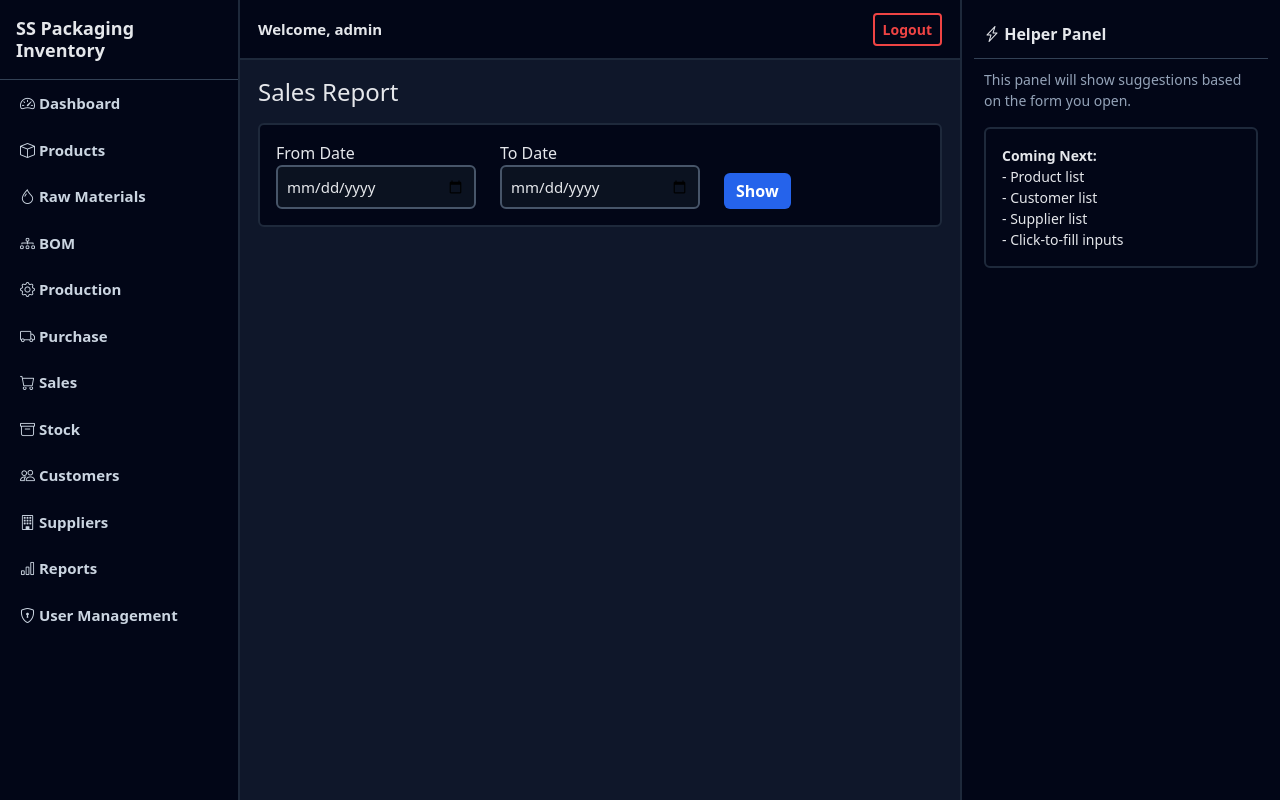
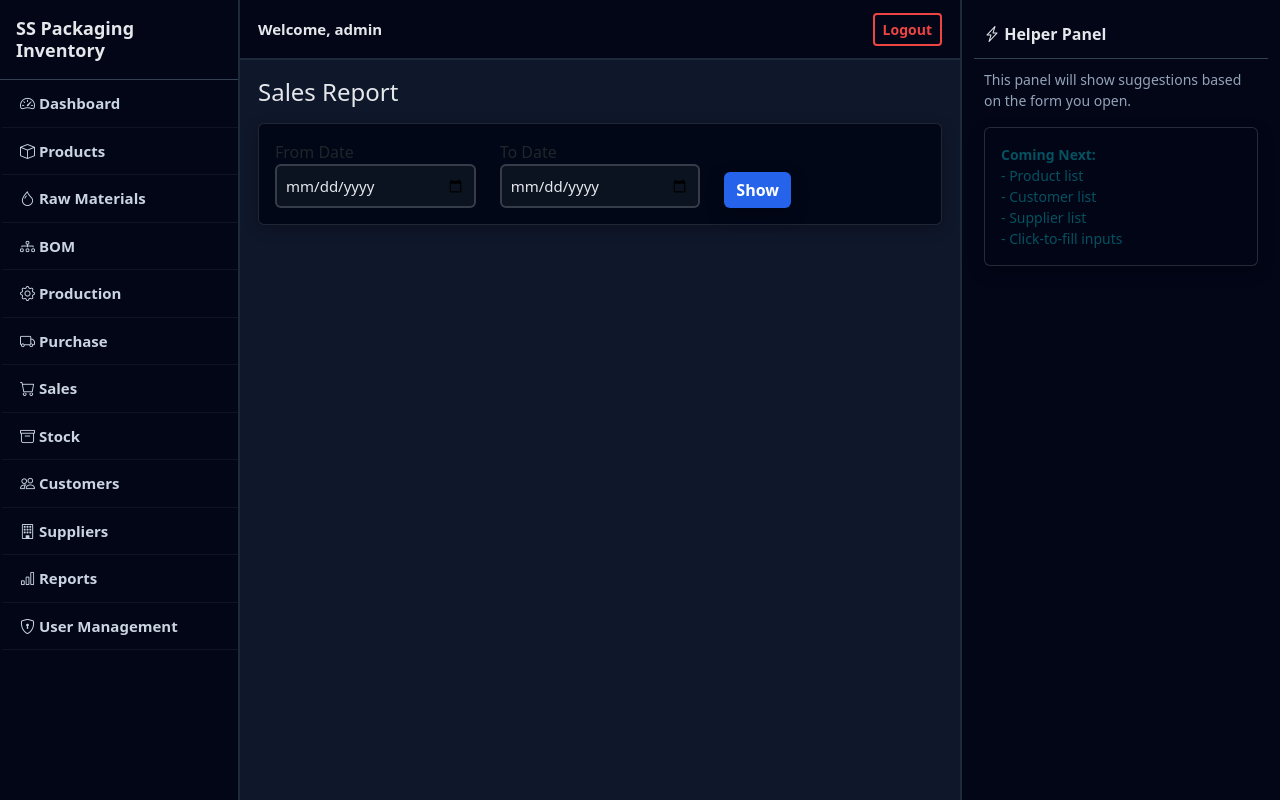
Before and after one commit to Pawan0472/bottle-inventory-, a Flask app: page /reports/sales in a window 1280 px wide. Run offline with Flask 3, Linux system fonts and the light colour scheme; a user stored in the database is signed in.

Commit message:
Improve UI clarity with borders and shadows

```diff
--- a/templates/base.html
+++ b/templates/base.html
@@ -13,7 +13,6 @@
         :root {
             --bg: #0f172a;
             --panel: #020617;
-            --panel2: #0b1220;
             --border: #1e293b;
             --border2: #334155;
             --text: #e5e7eb;
@@ -65,10 +64,11 @@
             font-size: 15px;
             font-weight: 600;
             border-left: 4px solid transparent;
+            border-bottom: 1px solid rgba(255,255,255,0.05);
         }
 
         .sidebar a:hover {
-            background: #0b1220;
+            background: rgba(255,255,255,0.03);
             color: white;
             border-left: 4px solid var(--accent);
         }
@@ -130,11 +130,11 @@
             color: var(--muted);
         }
 
-        /* ===== Inputs (High Contrast) ===== */
+        /* ===== Inputs (keep your dark look) ===== */
         input, select, textarea {
             background: #0b1220 !important;
             color: var(--text) !important;
-            border: 2px solid #475569 !important;
+            border: 2px solid rgba(255,255,255,0.18) !important;
             padding: 9px !important;
             font-size: 15px !important;
         }
@@ -143,9 +143,13 @@
             color: #64748b !important;
         }
 
+        input:hover, select:hover, textarea:hover {
+            border-color: rgba(56, 189, 248, 0.65) !important;
+        }
+
         input:focus, select:focus, textarea:focus {
             outline: none !important;
-            border-color: var(--accent) !important;
+            border-color: rgba(56, 189, 248, 0.95) !important;
             box-shadow: 0 0 0 3px rgba(56, 189, 248, 0.15) !important;
         }
 
@@ -154,10 +158,14 @@
             background: var(--btn) !important;
             border: none !important;
             font-weight: 700 !important;
+            box-shadow: 0 6px 18px rgba(0,0,0,0.30);
+            transition: transform 0.12s ease-in-out, box-shadow 0.12s ease-in-out;
         }
 
         .btn-primary:hover {
             background: var(--btnHover) !important;
+            transform: translateY(-1px);
+            box-shadow: 0 10px 24px rgba(0,0,0,0.40);
         }
 
         .btn-outline-danger {
@@ -171,16 +179,37 @@
             color: white !important;
         }
 
-        /* ===== Cards ===== */
-        .card, .table, .alert {
-            background: var(--panel) !important;
-            color: var(--text) !important;
-            border: 2px solid var(--border) !important;
+        /* ===== Cards / Tables clarity ===== */
+        .card, .alert, .table-responsive {
+            border: 1px solid rgba(255,255,255,0.12) !important;
+            box-shadow: 0 4px 14px rgba(0,0,0,0.25);
+            background: rgba(2, 6, 23, 0.90) !important;
+        }
+
+        .table {
+            border-radius: 10px;
+            overflow: hidden;
         }
 
         .table th, .table td {
             color: var(--text) !important;
-            border-color: var(--border) !important;
+            border-color: rgba(255,255,255,0.12) !important;
+        }
+
+        .table thead th {
+            border-bottom: 2px solid rgba(255,255,255,0.20) !important;
+            font-weight: 800 !important;
+            letter-spacing: 0.3px;
+        }
+
+        .table tbody tr:hover {
+            background: rgba(255,255,255,0.04) !important;
+        }
+
+        /* ===== Helper panel alert clarity ===== */
+        .helper-panel .alert {
+            border: 1px solid rgba(255,255,255,0.15) !important;
+            box-shadow: 0 6px 16px rgba(0,0,0,0.30);
         }
 
         /* ===== Responsive ===== */
@@ -269,7 +298,6 @@
             </div>
         </div>
     </div>
-
 </div>
 
 </body>
```
